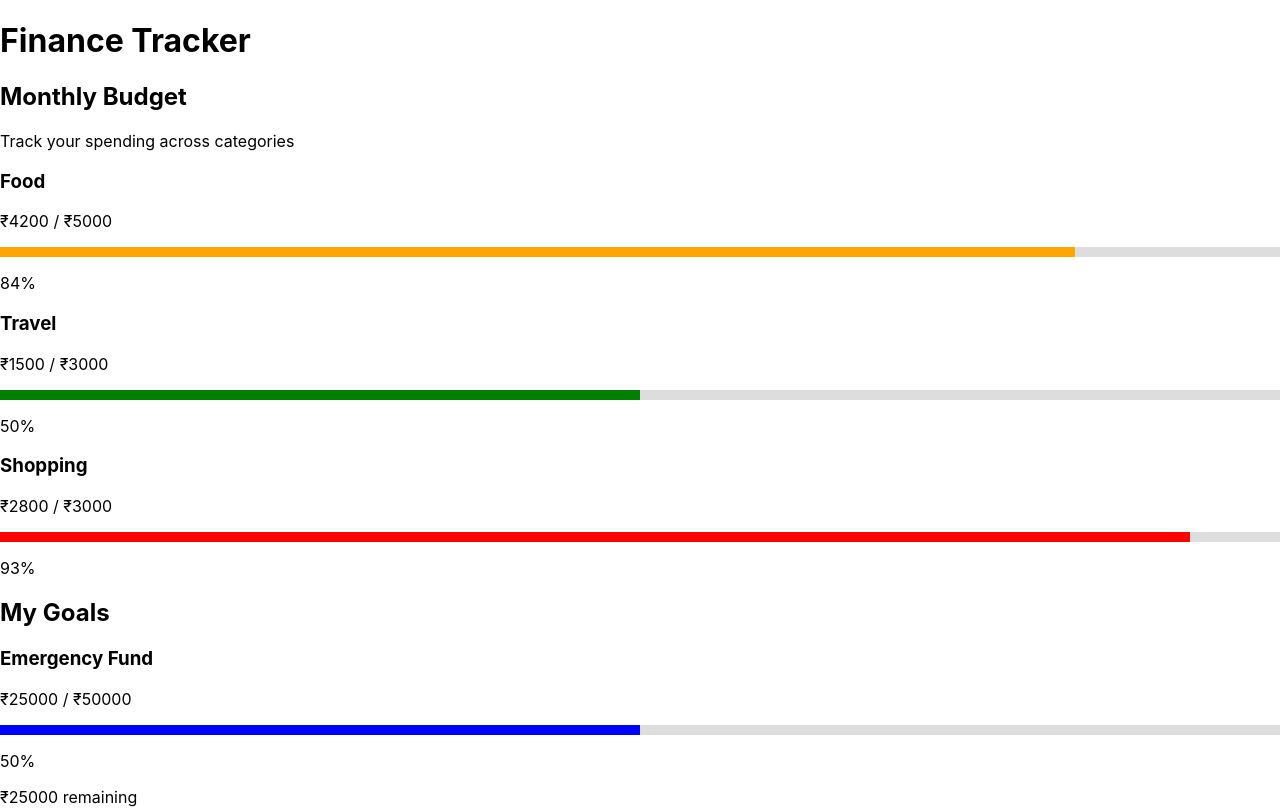
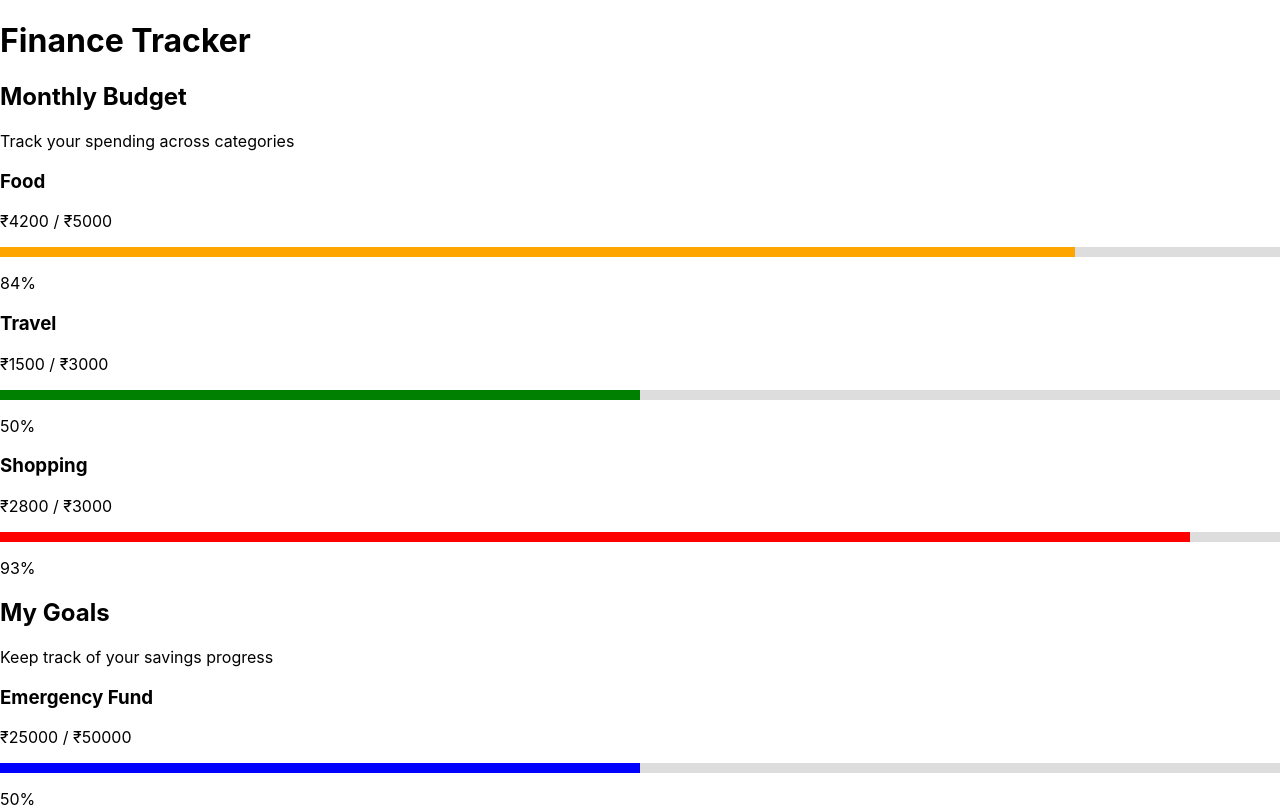
Before and after one commit to maulisachdeva/financetracker, a React (Create React App) app: page / in a window 1280 px wide. Shown: the top 809 px of the page. Built offline with nearby package versions, Linux system fonts and the light colour scheme.

Commit message:
Added subtitle to Goals page

```diff
--- a/src/pages/Goals.jsx
+++ b/src/pages/Goals.jsx
@@ -5,6 +5,8 @@ function Goals() {
   return (
     <div className="goals-page">
       <h2 className="goals-title">My Goals</h2>
+      {/* Added a simple subtitle for clarity */}
+      <p className="goals-subtitle">Keep track of your savings progress</p>
       <div className="goals-container">
         <GoalCard goalName="Emergency Fund" saved={25000} target={50000} />
         <GoalCard goalName="Vacation Fund" saved={10000} target={20000} />
```
